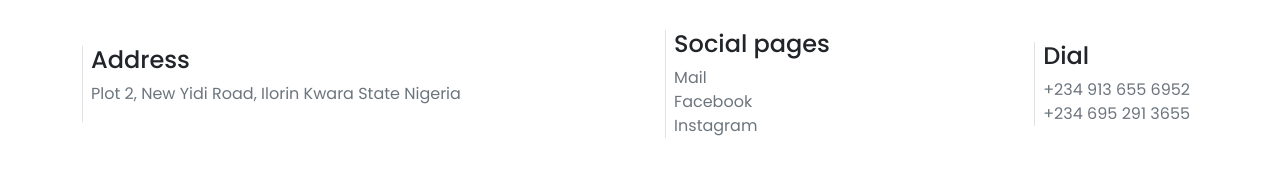
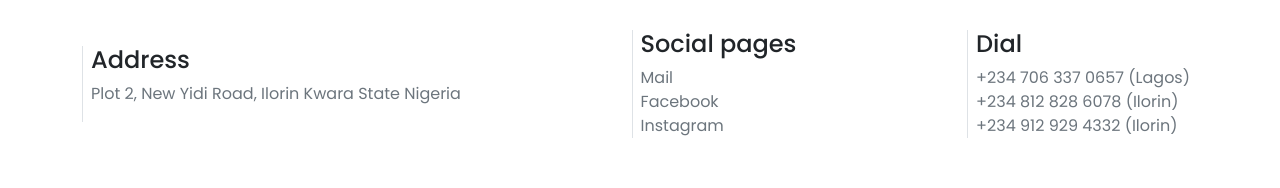
Before and after one commit to ore-craftman/diamond-fm, a React (Create React App) app in the folder client/: page / in a window 1280 px wide. Shown: the part 2756-2944 px from the top of the page. Built offline with nearby package versions, Linux system fonts and the light colour scheme; no server answers.

Commit message:
Updated contact numbers

```diff
--- a/client/src/components/shared/Contact.jsx
+++ b/client/src/components/shared/Contact.jsx
@@ -183,16 +183,22 @@ const Contact = ({ onlyContact }) => {
             <div className="border-start px-2 my-4 my-md-1">
               <h4>Dial</h4>
               <a
-                href="tel:+2349136556952"
+                href="tel:+2347063370657"
                 className="text-secondary d-block text-decoration-none"
               >
-                +234 913 655 6952
+                +234 706 337 0657 (Lagos)
               </a>
               <a
-                href="tel:+2346952913655"
+                href="tel:+2348128286078"
                 className="text-secondary d-block text-decoration-none"
               >
-                +234 695 291 3655
+                +234 812 828 6078 (Ilorin)
+              </a>
+              <a
+                href="tel:+2349129294332 "
+                className="text-secondary d-block text-decoration-none"
+              >
+                +234 912 929 4332 (Ilorin)
               </a>
             </div>
           </div>
```
Also changed, not shown: 14 other files (tests, documents, lock files or other folders).
